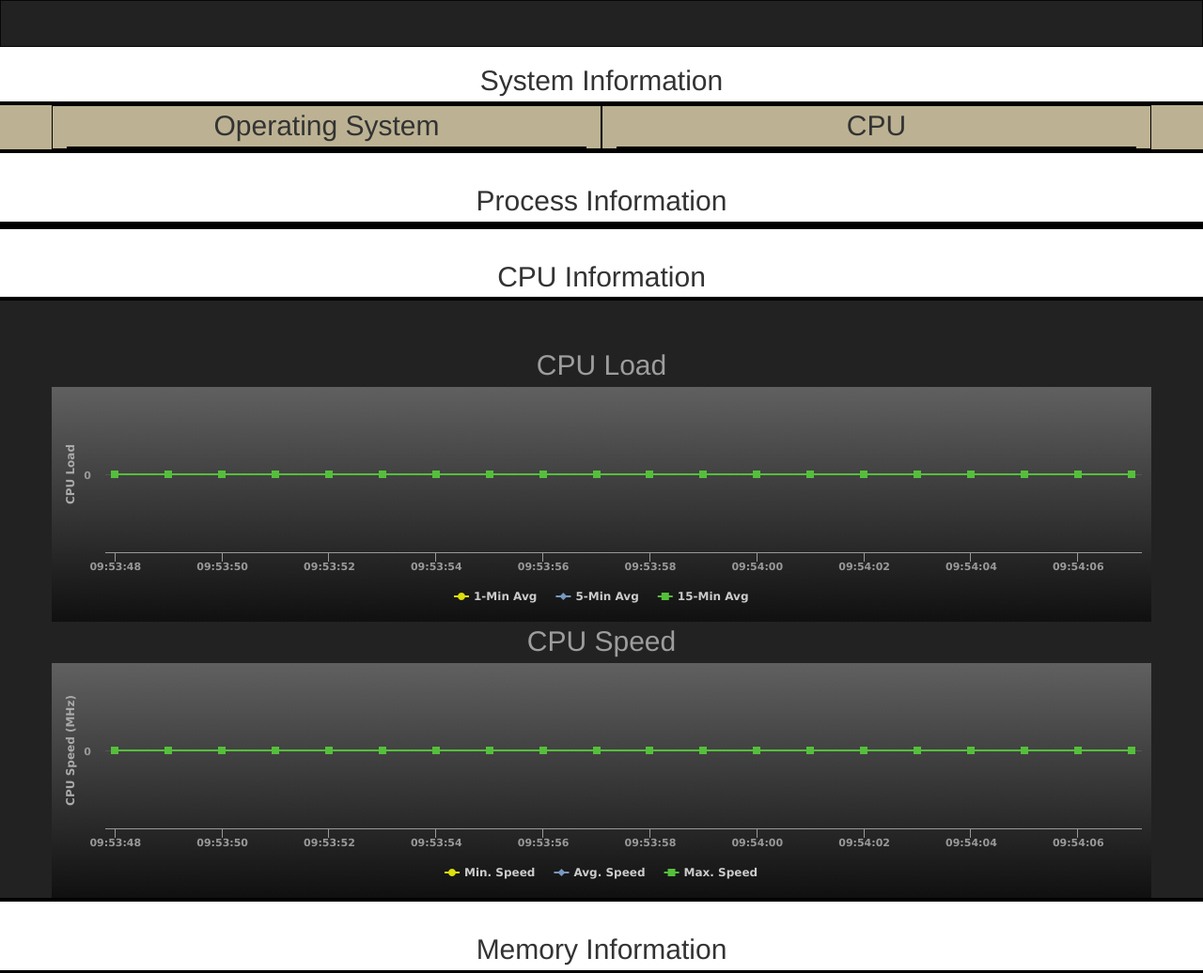
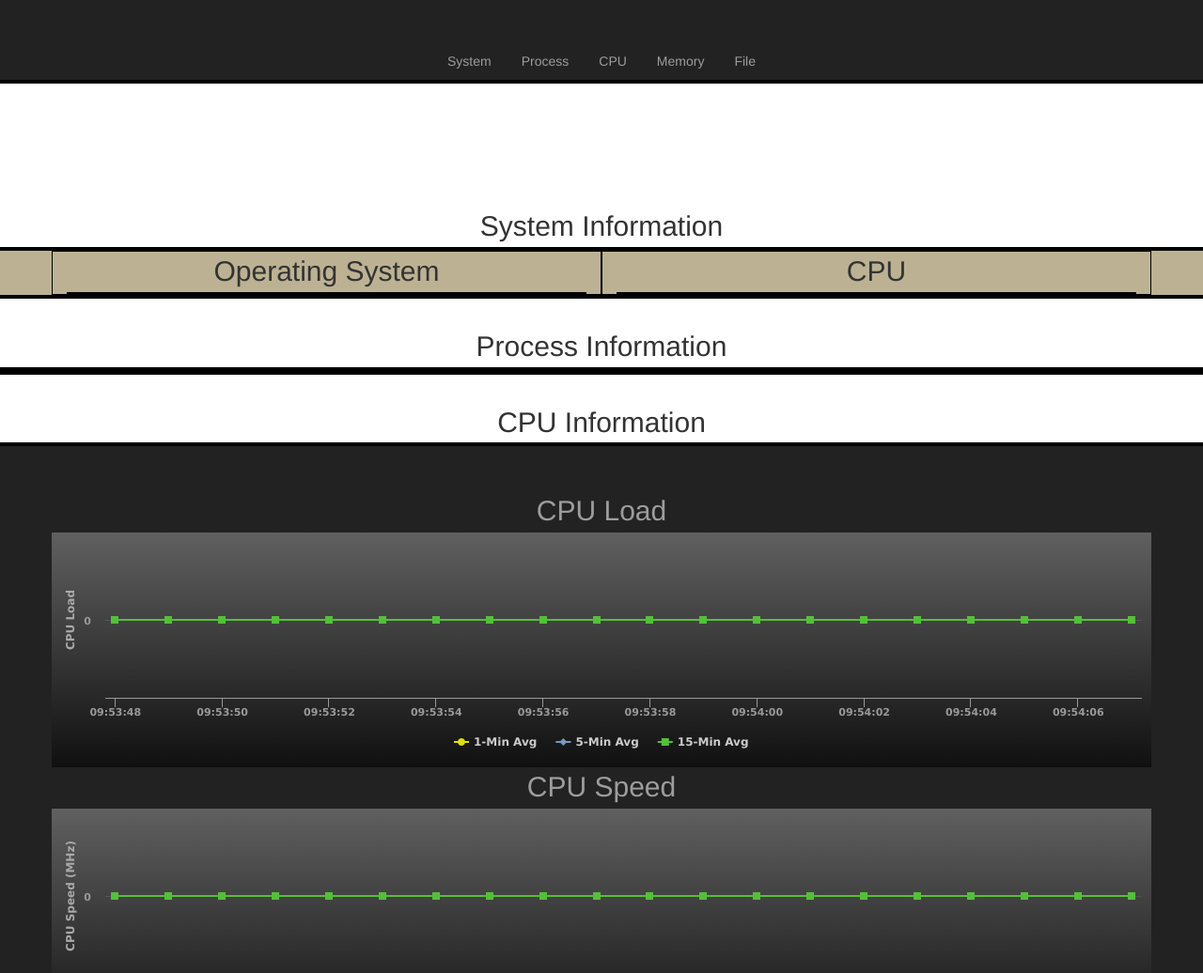
Before and after one commit to RJ-Russell/LinuxServerMonitoring, a website with bundled scripts: page index.html in a window 1280 px wide. Shown: the top 1036 px of the page at 94% size. Built offline with nearby package versions, Linux system fonts and the light colour scheme; a script that the page names is missing; files whose address does not match are found by name.

Commit message:
add nav-pills, reposition current date/time

```diff
--- a/index.css
+++ b/index.css
@@ -1,5 +1,19 @@
 
 /** Classes **/
+body {
+  margin-top: 220px;
+}
+
+.custom-pills {
+  display: flex;
+  justify-content: center;
+}
+
+.custom-pills > li > a:hover {
+  background-color: #9D9D9D;
+  color: #000000;
+}
+
 .gauge-container {
   width: 400px;
   margin: 0 auto;
@@ -16,15 +30,28 @@
   text-align: center;
 }
 
-.navbar-inverse {
-  border-radius: 0px;
-  margin-bottom: 0;
+.nav-link {
+  color: #9D9D9D;
+}
+
+.nav-link > .active {
+  border: 2px solid white;
+  background-color: #222222;
+}
+
+.navbar {
+  border-bottom: 4px solid #000000;
 }
 
 .navbar-text {
   font-size: 20px;
   text-align: center;
   width: 100%;
+}
+
+.section {
+  padding-top: 220px;
+  margin-top: -220px;
 }
 
 .sub-header {
@@ -47,7 +74,8 @@
 /** Id's **/
 #currTime {
   background-color: #BCB293;
-  margin-top: 0;
+  color: #000000;
+  margin: 0 auto;
 }
 
 #fsSize-container {
--- a/index.html
+++ b/index.html
@@ -6,21 +6,39 @@
 
     <meta name='viewport' content='width=device-width, initial-scale=1, user-scalable=0' />
 
-
+    <!-- Use bootstrap css and my custom css file. -->
     <link rel='stylesheet' href='https://maxcdn.bootstrapcdn.com/bootstrap/3.3.7/css/bootstrap.min.css' />
     <link rel='stylesheet' type='text/css' href='index.css' />
   </head>
   <body>
     <!-- Navbar: Host and User -->
-    <nav class='navbar navbar-inverse'>
-      <div class="nav-header">
-        <div class='navbar-text' id='host'></div>
-        <div class='navbar-text' id='user'></div>
+    <nav class='navbar navbar-fixed-top navbar-inverse'>
+      <div class='navbar-text' id='host'></div>
+      <div class='navbar-text' id='user'></div>
+      <div class='navbar-text' id='currTime'></div>
+      <div class='col-md-12 text-center'>
+        <ul class='nav nav-pills custom-pills'>
+          <li class='nav-item'>
+            <a class='nav nav-link' href='#system'>System</a>
+          </li>
+          <li class='nav-item'>
+            <a class='nav nav-link' href='#process'>Process</a>
+          </li>
+          <li class='nav-item'>
+            <a class='nav nav-link' href='#cpu'>CPU</a>
+          </li>
+          <li class='nav-item'>
+            <a class='nav nav-link' href='#memory'>Memory</a>
+          </li>
+          <li class='nav-item'>
+            <a class='nav nav-link' href='#file'>File</a>
+          </li>
+        </ul>
       </div>
     </nav>
 
-    <div class='row main-sys-header'>
-      <div class='navbar-text' id='currTime'></div>
+    <!-- OS AND CPU SECTION -->
+    <div class='row main-sys-header section' id='system'>
       <div>System Information</div>
       <div class='sub-header' id='uptime'></div>
 
@@ -30,27 +48,27 @@
           <div class='row'>
             <div class='col-sm-6 sys'>
               <div class='sys-title'>Operating System</div>
-              <div class='sys-details' id='os'></div>
+              <div class='sys-details' id='sys-os'></div>
             </div>
             <div class='col-sm-6 sys'>
               <div class='sys-title'>CPU</div>
-              <div class='sys-details' id='cpu'></div>
+              <div class='sys-details' id='sys-cpu'></div>
             </div>
           </div>
 
         </div>
       </div>
     </div>
-
+    <!-- END OF OS AND CPU SECTION -->
     <!-- START OF PROC SECTION -->
-    <div class='row main-sys-header'>
+    <div class='row main-sys-header section' id='process'>
       <div id='proc-header'>Process Information</div>
       <div class='sub-header' id='proc'></div>
     </div>
     <!-- END OF PROC SECTION -->
 
     <!-- START OF CPU SECTION -->
-    <div class='row main-sys-header'>
+    <div class='row main-sys-header section' id='cpu'>
       <div>CPU Information</div>
       <!-- CPU Load -->
       <div class='jumbotron'>
@@ -84,7 +102,7 @@
     <!-- END OF CPU SECTION -->
 
     <!-- START OF MEM SECTION -->
-    <div class='row main-sys-header'>
+    <div class='row main-sys-header section' id='memory'>
       <div>Memory Information</div>
       <div class='jumbotron'>
         <div class='container'>
@@ -101,6 +119,7 @@
           <div class='row'>
             <div class='gauge-container' id='ram-container'></div>
           </div>
+          <!-- SWAP Mem -->
           <div class='row'>
             <div class='sub-header'>
               <div>Swap Memory</div>
@@ -120,7 +139,7 @@
     <!-- END OF MEM SECTION -->
 
     <!-- START OF FILE SECTION -->
-    <div class='row main-sys-header'>
+    <div class='row main-sys-header section' id='file'>
       <div>File Information</div>
       <div class='jumbotron'>
         <div class='container'>
@@ -167,7 +186,7 @@
     <script type='text/javascript' src='gray-theme.js'></script>
     <script type='text/javascript' src='cpuCharts.js'></script>
     <script type='text/javascript' src='memGauges.js'></script>
-    <script type='text/javascript' src='fileChart.js'></script>
+    <script type='text/javascript' src='fileSizeChart.js'></script>
     <script type='text/javascript' src='index.js'></script>
 
   </body>
--- a/index.js
+++ b/index.js
@@ -8,14 +8,14 @@ $(function() {
         $('#user').append(' logged in at ' + static.userLogin);
       }
     }
-    $('#os').html(
+    $('#sys-os').html(
       static.osInfo.platform +
         '<br>' + static.osInfo.distro + ' ' + static.osInfo.release +
         ' ' + static.osInfo.codename +
         '<br>' + static.osInfo.kernel + ' ' + static.osInfo.arch + ' ' +
         static.osInfo.logofile
     );
-    $('#cpu').html(
+    $('#sys-cpu').html(
       static.cpuInfo.manufacturer + ' ' + static.cpuInfo.brand +
         '<br>Speed: ' + static.cpuInfo.speed + ' GHz<br>Cores: ' +
         static.cpuInfo.cores
```
Also changed, not shown: fileSizeChart.js (renamed from fileChart.js).
